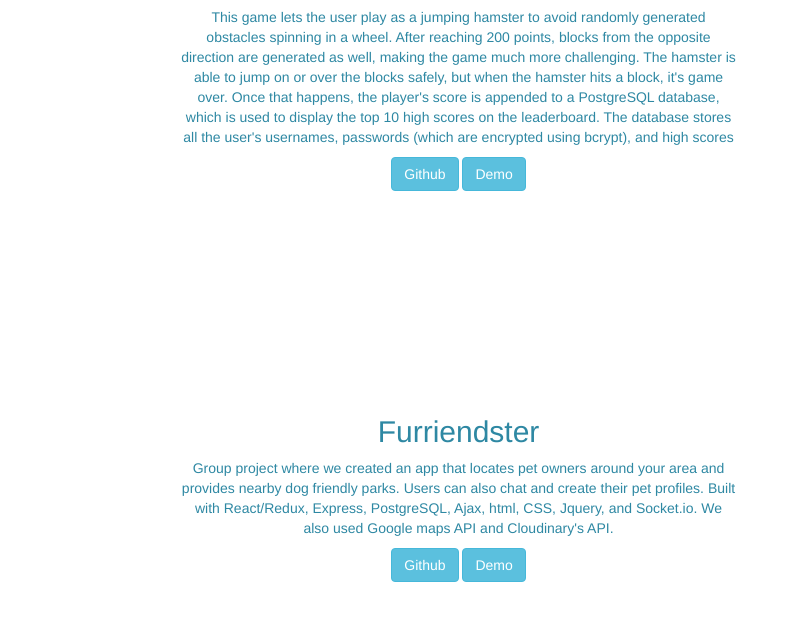
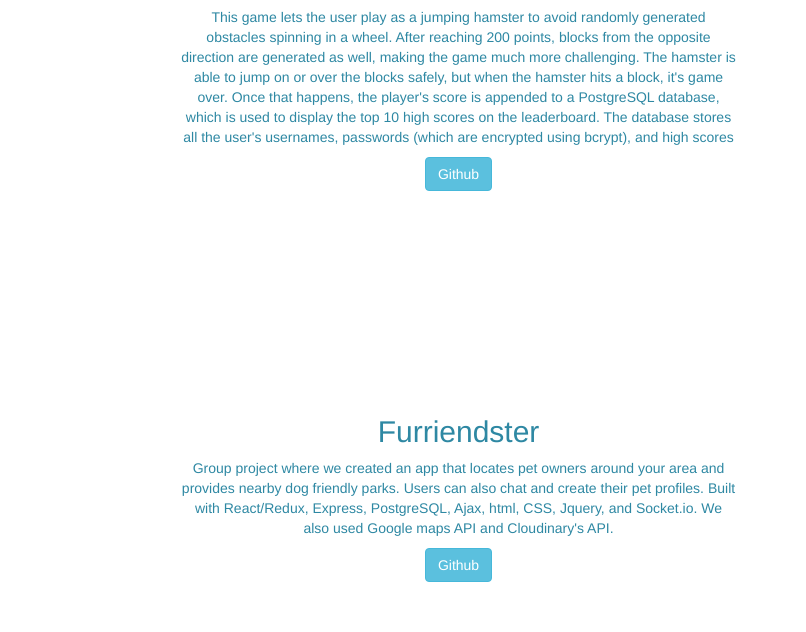
Before and after one commit to ningwho/porforlio, a website: page index.html in a window 1280 px wide. Shown: the part 1791-2423 px from the top of the page, 474-1280 px from the left. Drawn offline with nearby package versions, Linux system fonts and the light colour scheme.

Commit message:
edited demo sites

```diff
--- a/index.html
+++ b/index.html
@@ -90,7 +90,6 @@
 			<h2> Hamster Wheel </h2>
 			<p>This game lets the user play as a jumping hamster to avoid randomly generated obstacles spinning in a wheel. After reaching 200 points, blocks from the opposite direction are generated as well, making the game much more challenging. The hamster is able to jump on or over the blocks safely, but when the hamster hits a block, it's game over. Once that happens, the player's score is appended to a PostgreSQL database, which is used to display the top 10 high scores on the leaderboard. The database stores all the user's usernames, passwords (which are encrypted using bcrypt), and high scores</p>
 			<a href="https://github.com/HamsterCorp/hamster-wheel" target="_blank"><button class="btn btn-info">Github</button></a>
-			<a href="http://wheelgame.debramaelee.com"><button class="btn btn-info">Demo</button></a>
 		</div>
 		</div>
 		<div class="row" id="fur">
@@ -103,7 +102,6 @@
 				<h2> Furriendster </h2>
 				<p>Group project where we created an app that locates pet owners around your area and provides nearby dog friendly parks. Users can also chat and create their pet profiles. Built with React/Redux, Express, PostgreSQL, Ajax, html, CSS, Jquery, and Socket.io. We also used Google maps API and Cloudinary's API. </p>
 				<a href="https://github.com/debramaelee/furriendster" target="_blank"><button class="btn btn-info">Github</button></a>
-				<a href="http://furriendster.debramaelee.com/#/"><button class="btn btn-info">Demo</button></a>
 			</div>
 		</div>
 	</div>
```
